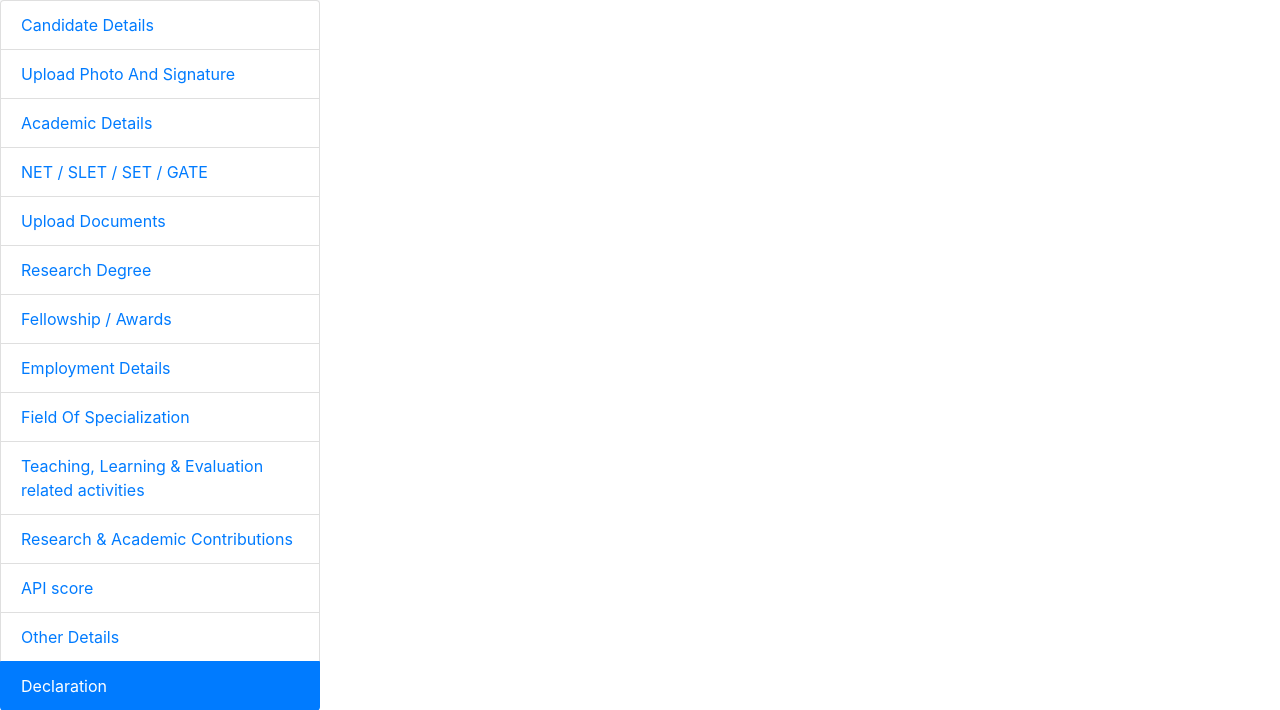
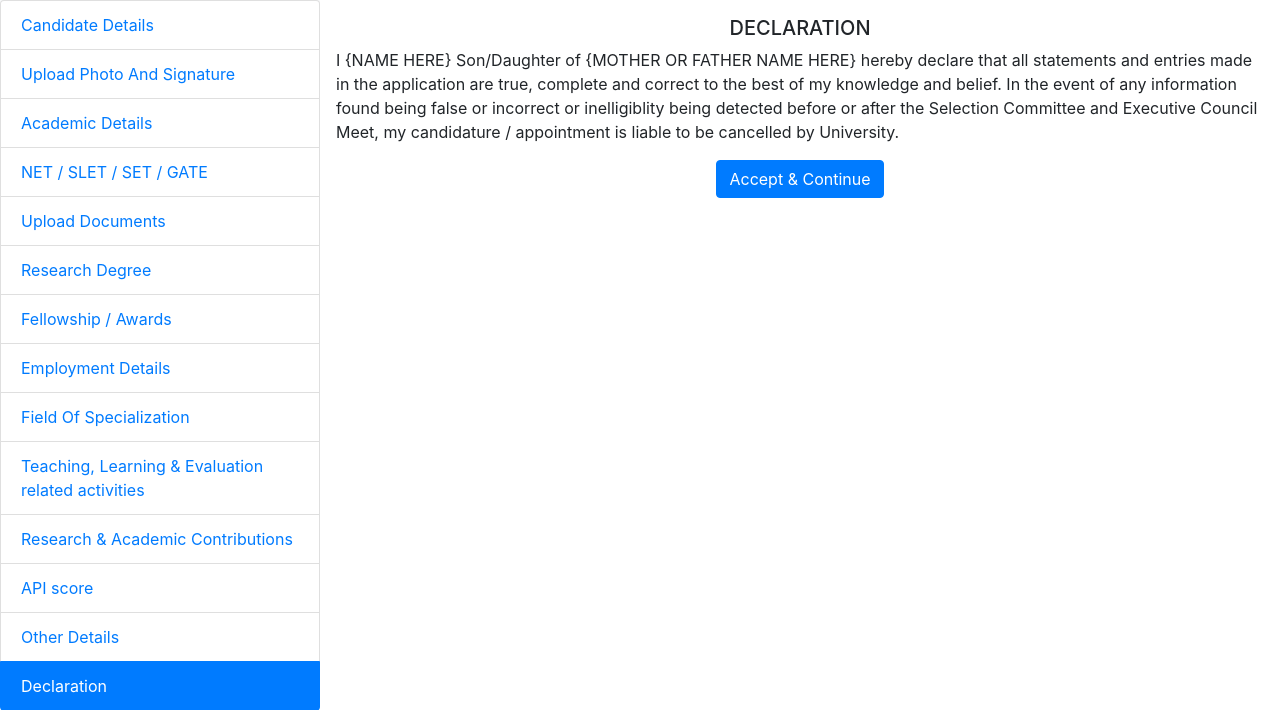
Before and after one commit to Aroxbit/LU-recruitment-portal, a PHP site: page /application/declaration.php in a window 1280 px wide. Shown: the part 55-765 px from the top of the page. Run offline with PHP 8.4, Linux system fonts and the light colour scheme.

Commit message:
Added declaration.

```diff
--- a/application/declaration.php
+++ b/application/declaration.php
@@ -42,7 +42,21 @@
       </div>
 
       <!-- Form Section -->
-      <div class="col"></div>
+      <div class="col p-3">
+        <h5 class="text-center">DECLARATION</h5>
+
+        <!-- Enter Name here -->
+        <p class="">
+          I {NAME HERE} Son/Daughter of {MOTHER OR FATHER NAME HERE} hereby declare that all statements and entries
+          made in the application are true, complete and correct to the best of my knowledge and belief. In the event
+          of any information found being false or incorrect or inelligiblity being detected before or after the Selection
+          Committee and Executive Council Meet, my candidature / appointment is liable to be cancelled by University.
+        </p>
+
+        <div class="text-center mt-3">
+          <button class="btn btn-primary">Accept & Continue</button>
+        </div>
+      </div>
     </div>
   </div>
 </body>
```
